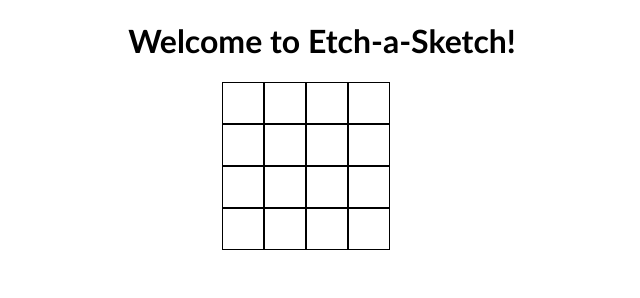
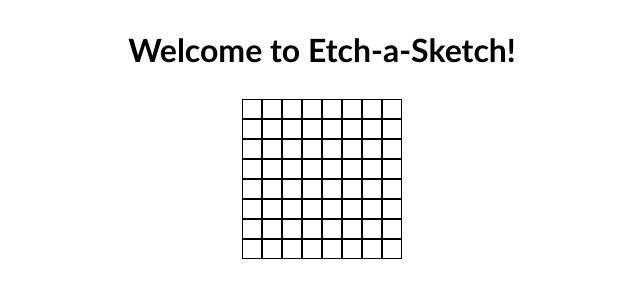
Before and after one commit to yiwan-xu/etch-a-sketch, a plain HTML site: page index.html in a window 1280 px wide. Shown: the whole page, without its empty margins (318-958 px from the left). Drawn offline with Linux system fonts and the light colour scheme.

Commit message:
Add function to generate grid of any size

```diff
--- a/etch-a-sketch.js
+++ b/etch-a-sketch.js
@@ -1,8 +1,26 @@
 //building 16 divs
 const container = document.querySelector(".container");
-n = 16;
-for (let i = 0; i < n; i++) {
-    const box = document.createElement("div");
-    box.classList.add("box");
-    container.appendChild(box);
+
+function makeGrid(size) {
+    container.style.width = `${20*size}px`;
+    for (let i = 0; i < size*size; i++) {
+        const box = document.createElement("div");
+        box.classList.add("box");
+        container.appendChild(box);
+    }
 }
+makeGrid(8);
+
+//adding hover effect
+const boxes = document.querySelectorAll(".box")
+boxes.forEach((box) => {
+    box.addEventListener("mouseover", () => {
+        box.style.backgroundColor = "pink";
+        setTimeout(() => {
+            box.style.backgroundColor = "white";
+        }, 5000);
+    })
+})
+
+//function to reset board
+//function resetBoard()
--- a/style.css
+++ b/style.css
@@ -1,17 +1,25 @@
+* {
+    margin: auto;
+}
+
 h1 {
     text-align: center;
     font-family:'Trebuchet MS', 'Lucida Sans Unicode', 'Lucida Grande', 'Lucida Sans', Arial, sans-serif;
+    padding: 20px;
+    margin: 10px auto;
 }
 
 .container {
-    width: 200px;
     display: flex;
     flex-wrap: wrap;
-    margin: auto;
+    height: auto;
 }
 
 .box {
-    width: 40px;
-    height: 40px;
+    width: 20px;
+    height: 20px;
     border: 1px solid black;
+    display: flex;
+    flex-shrink: 0;
+    box-sizing: border-box;
 }
```
